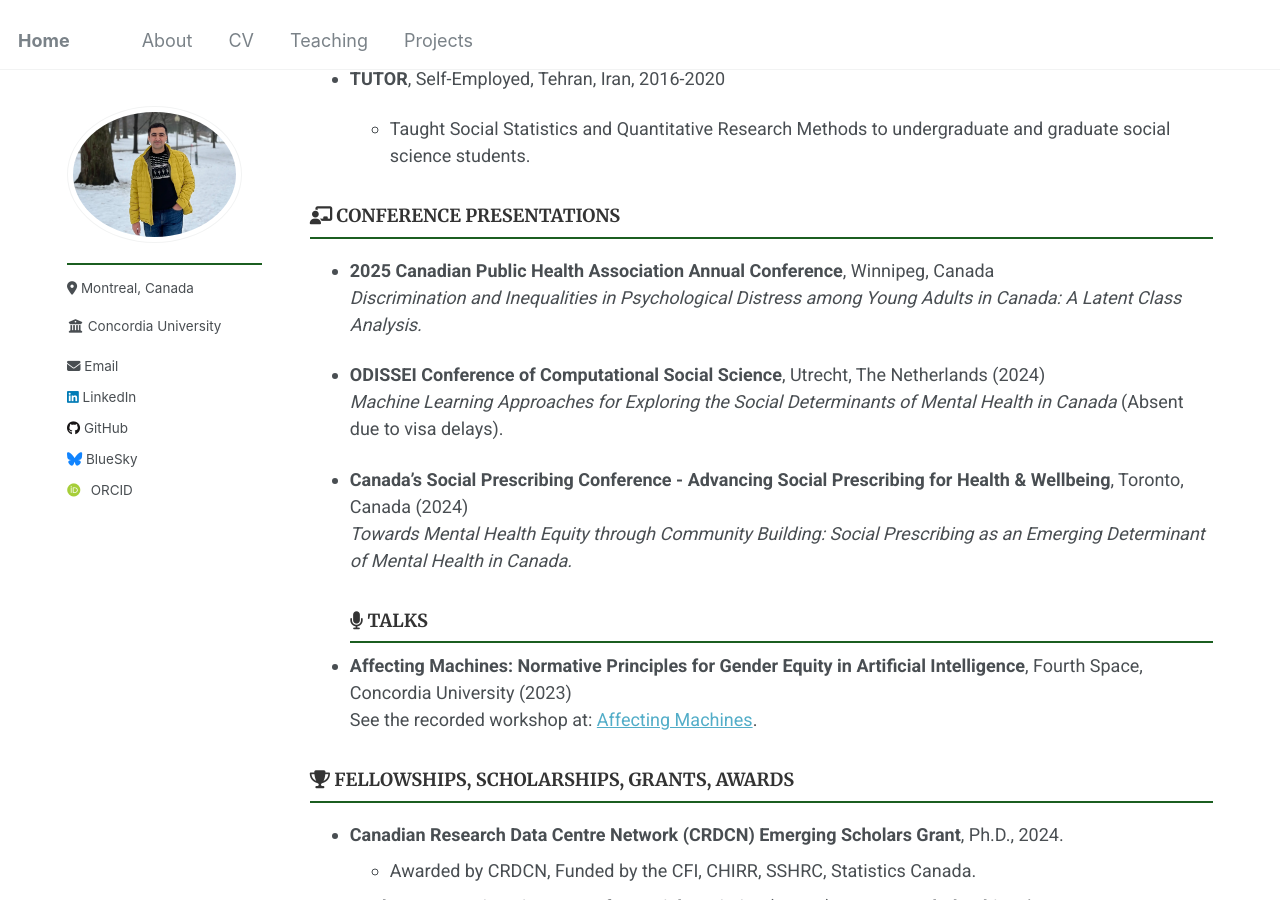
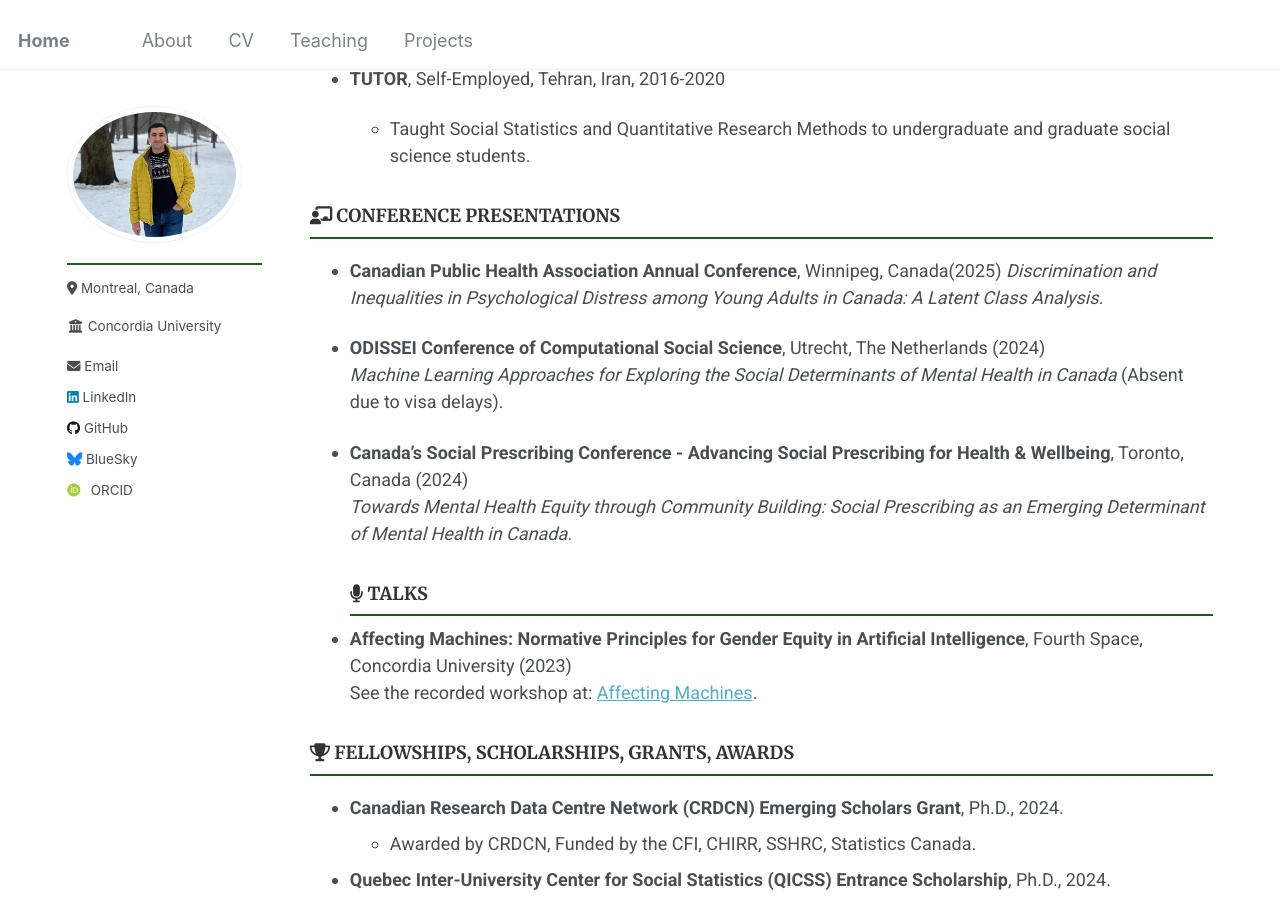
Before and after one commit to Mohsnmonji/mohsnmonji.github.io, a Jekyll site: the page built from _pages/Curriculum Vitae.md, in a window 1280 px wide and 900 px high, scrolled down 2279 px. Built offline with Jekyll 4.4.1, drawn with Linux system fonts in a browser that asks for light colours; some web fonts are replaced.

```diff
--- a/_pages/Curriculum Vitae.md
+++ b/_pages/Curriculum Vitae.md
@@ -96,7 +96,7 @@ author_profile: true
 
 ### <i class="fas fa-chalkboard-teacher"></i> CONFERENCE PRESENTATIONS
 
-- **2025 Canadian Public Health Association Annual Conference**, Winnipeg, Canada
+- **Canadian Public Health Association Annual Conference**, Winnipeg, Canada(2025)
   *Discrimination and Inequalities in Psychological Distress among Young Adults in Canada: A Latent Class Analysis.*
 
 - **ODISSEI Conference of Computational Social Science**, Utrecht, The Netherlands (2024)
```
